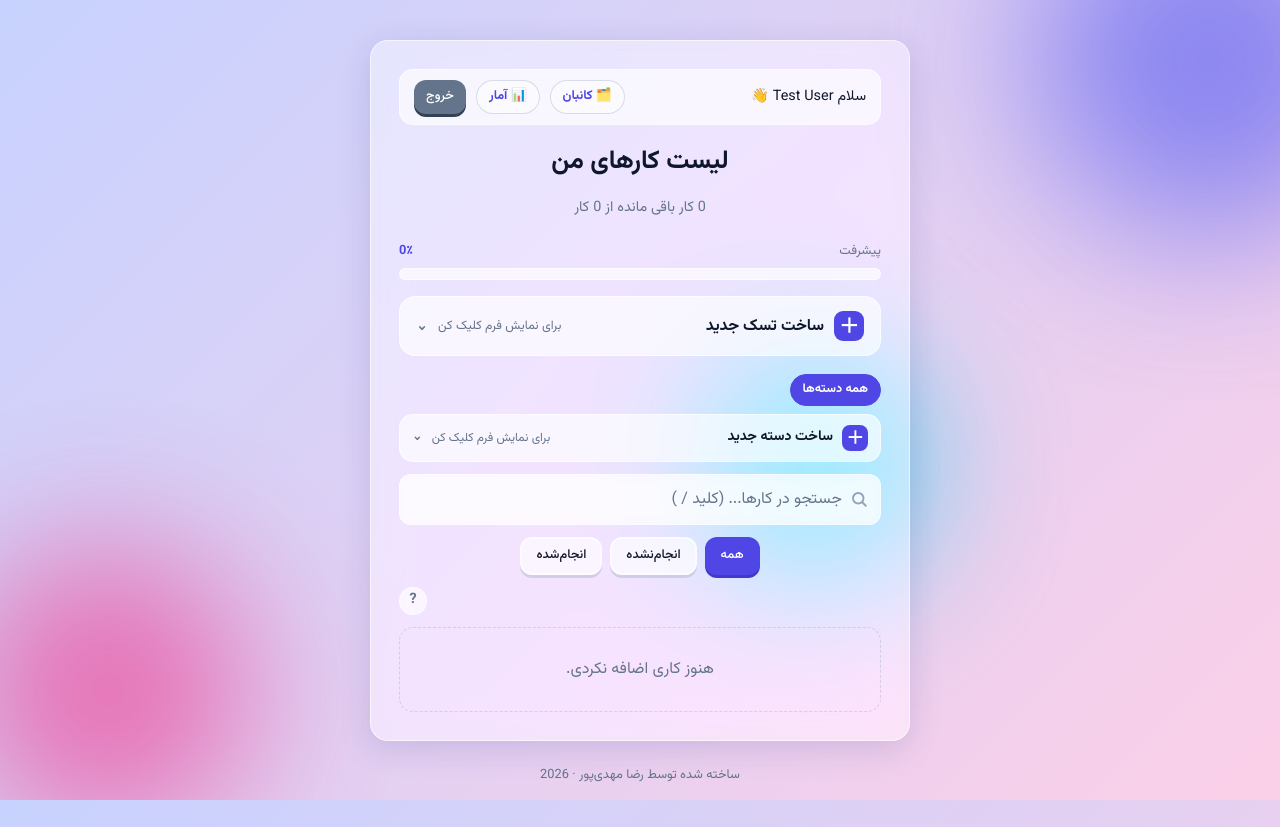
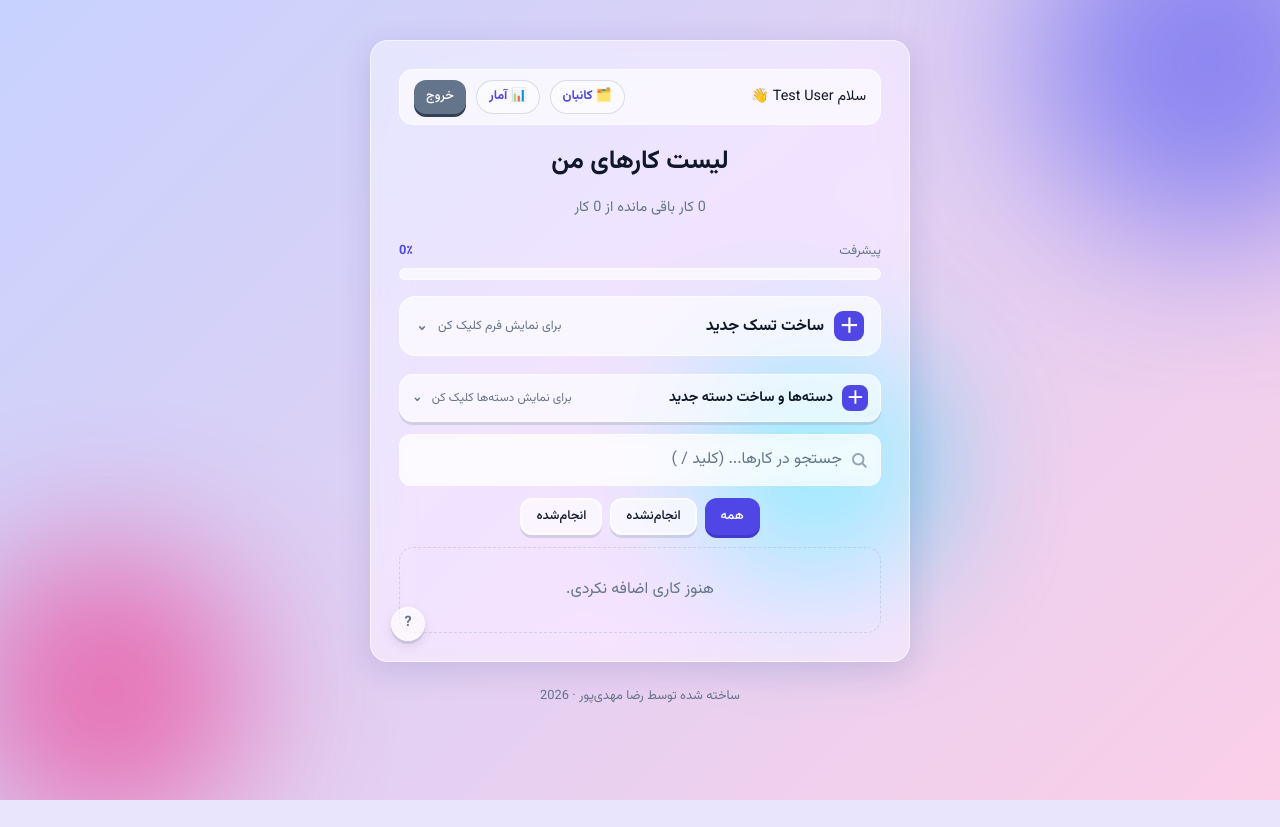
Before and after one commit to rezamahdipor/todo-app, a Laravel app: page /tasks in a window 1280 px wide. After the commit the page ends 800 px from the top, so only its background shows below. Run offline with Laravel 12, Linux system fonts and the light colour scheme; a user stored in the database is signed in; data comes from the database, SQL or seed files in the repository; data that the repository does not hold is empty.

Commit message:
Polish category drawer, buttons and floating help

```diff
--- a/public/css/style.css
+++ b/public/css/style.css
@@ -411,18 +411,21 @@ button:focus-visible {
     margin: 0 0 12px;
 }
 
-/* راهنمای جمع‌شونده با آیکون علامت سؤال */
+/* راهنمای مینیمال و شناور در گوشه‌ی پایین صفحه */
 .usage-help {
-    position: relative;
-    display: flex;
-    justify-content: flex-end;
-    margin: 0 0 12px;
+    position: fixed;
+    left: 20px;
+    bottom: 20px;
+    z-index: 50;
+    display: block;
+    margin: 0;
 }
 .usage-help-toggle {
     display: grid;
     place-items: center;
-    width: 28px;
-    height: 28px;
+    width: 34px;
+    height: 34px;
+    padding: 0;
     border: 1px solid var(--glass-border);
     border-radius: 50%;
     background: var(--glass-strong);
@@ -432,6 +435,8 @@ button:focus-visible {
     cursor: pointer;
     list-style: none;
     user-select: none;
+    box-shadow: 0 3px 0 var(--border), 0 5px 12px rgba(0, 0, 0, .10);
+    transition: transform .15s ease, box-shadow .15s ease, color .15s ease, background .15s ease;
 }
 .usage-help-toggle::-webkit-details-marker { display: none; }
 .usage-help-toggle:hover,
@@ -1827,8 +1839,11 @@ body.is-dragging .task {
     background: var(--glass-strong);
     border: 1px solid var(--glass-border);
     border-radius: 999px;
-    box-shadow: none;
-    transform: none;
+    --btn-depth: 3px;
+    --btn-shadow: var(--border);
+    box-shadow: 0 var(--btn-depth) 0 var(--btn-shadow);
+    transform: translateY(0);
+    transition: transform .12s ease, box-shadow .12s ease, background .18s ease, border-color .18s ease;
 }
 
 /* نقطه‌ی رنگی دسته */
@@ -1845,26 +1860,28 @@ body.is-dragging .task {
 }
 
 .cat-chip:hover {
-    background: var(--glass-strong);
+    background: var(--glass);
     border-color: var(--primary);
-    box-shadow: none;
-    transform: none;
+    transform: translateY(-2px);
+    box-shadow: 0 5px 0 var(--btn-shadow);
 }
 
 .cat-chip:active {
-    transform: scale(0.96);
-    box-shadow: none;
+    transform: translateY(3px);
+    box-shadow: 0 0 0 var(--btn-shadow);
 }
 
 .cat-chip.active {
     color: #fff;
     background: var(--primary);
     border-color: var(--primary);
+    --btn-shadow: var(--primary-hover);
 }
 
 .cat-del {
     padding: 0 6px;
     font-size: 1rem;
+    --btn-depth: 2px;
     line-height: 1;
     color: var(--muted);
     background: transparent;
@@ -1891,6 +1908,7 @@ body.is-dragging .task {
     border-radius: 14px;
     background: var(--glass-strong);
     overflow: hidden;
+    box-shadow: 0 3px 0 var(--border);
 }
 
 .category-create-toggle {
--- a/resources/views/tasks/index.blade.php
+++ b/resources/views/tasks/index.blade.php
@@ -83,19 +83,20 @@
         </form>
     </details>
 
-    {{-- دسته‌ها: فیلتر + ساخت دسته‌ی جدید --}}
+    {{-- دسته‌ها و ساخت دسته‌ی جدید داخل یک کشوی بازشونده --}}
     <div class="category-bar">
-        <div id="category-chips" class="category-chips">
-            <button type="button" class="cat-chip active" data-category-id="all">همه دسته‌ها</button>
-        </div>
-
         <details class="category-create-panel">
             <summary class="category-create-toggle">
                 <span class="category-create-icon" aria-hidden="true">＋</span>
-                <span>ساخت دسته جدید</span>
-                <span class="category-create-hint">برای نمایش فرم کلیک کن</span>
+                <span>دسته‌ها و ساخت دسته جدید</span>
+                <span class="category-create-hint">برای نمایش دسته‌ها کلیک کن</span>
                 <span class="category-create-chevron" aria-hidden="true">⌄</span>
             </summary>
+
+            <div id="category-chips" class="category-chips">
+                <button type="button" class="cat-chip active" data-category-id="all">همه دسته‌ها</button>
+            </div>
+
             <form id="category-form" action="{{ route('categories.store') }}" method="POST" class="category-form">
                 @csrf
                 <input type="text" name="name" placeholder="نام دسته را وارد کن..." maxlength="40" required>
```
Also changed, not shown: other parts of public/css/style.css (+25 -7 lines).
